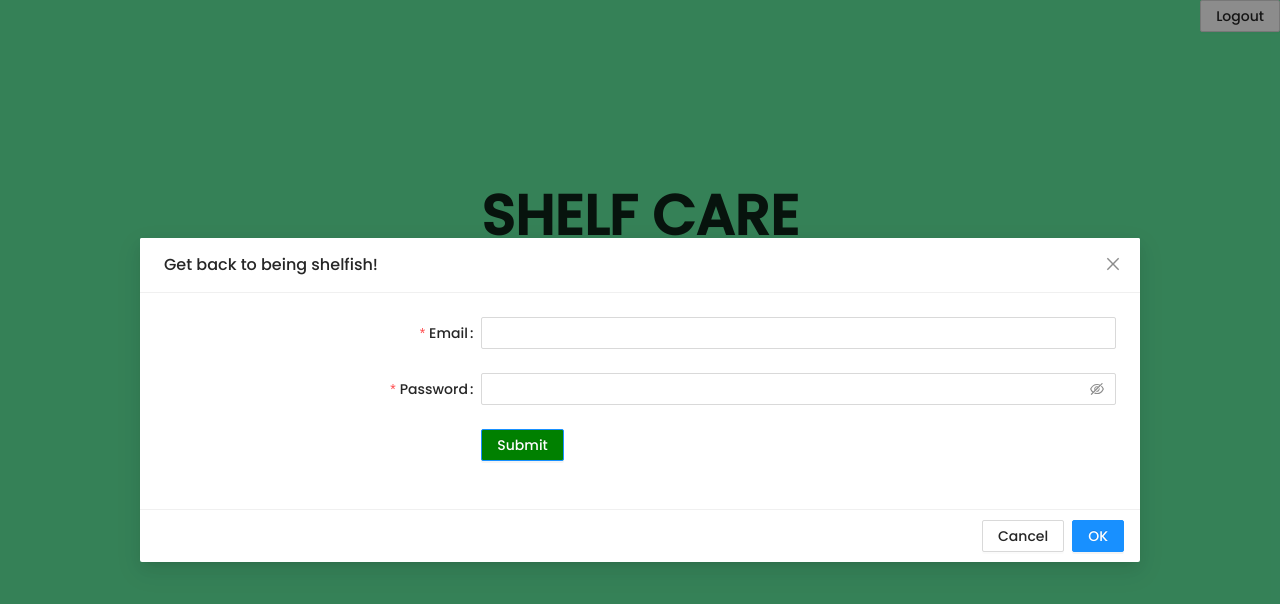
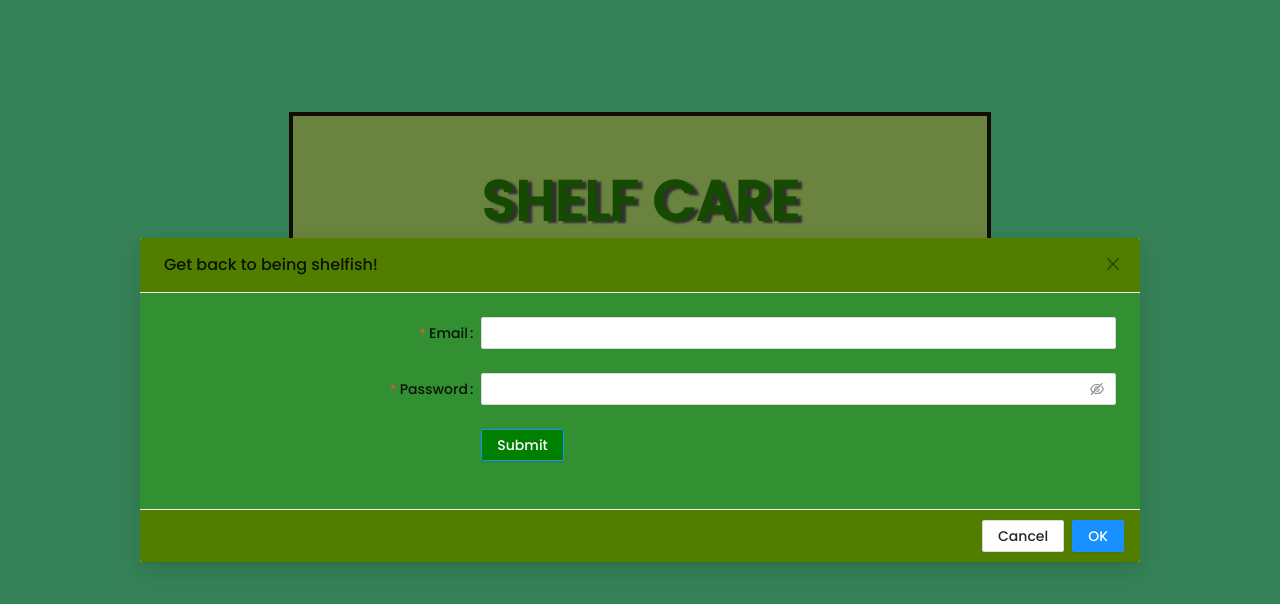
Before and after one commit to unanswerable-hog-splatch/plant-app, a React (Create React App) app: page / in a window 1280 px wide. Both pictures are taken after a click on the button "Login". Shown: the top 604 px of the page. Built offline with nearby package versions, Linux system fonts and the light colour scheme.

Commit message:
some more landing page css

```diff
--- a/src/App.js
+++ b/src/App.js
@@ -6,7 +6,7 @@ import {
 } from '@apollo/client';
 import { setContext } from '@apollo/client/link/context';
 import { BrowserRouter as Router, Routes, Route } from 'react-router-dom';
-import Home from './pages/Home';
+import Home from './pages/home/Home';
 import Profile from './pages/Profile';
 import NavBar from './components/nav/Navbar'
 
--- a/src/components/nav/LoginForm.js
+++ b/src/components/nav/LoginForm.js
@@ -4,7 +4,6 @@ import { Form, Input, Button, Checkbox } from 'antd';
 import Auth from '../../utils/auth';
 import { LOGIN_GARDENER } from '../../utils/mutations';
 // export default function SignupForm() {
-
 const LoginForm = () => {
 
     const onFinishFailed = (errorInfo) => {
--- a/src/components/nav/Navbar.js
+++ b/src/components/nav/Navbar.js
@@ -13,22 +13,16 @@ export default function NavBar() {
     const [visible, setVisible] = useState(false);
     return (
         <div className="main-nav">
-            <>
-                {/* <Button className="nav-buttons" type="primary" onClick={() => setVisible(true)}>
-                    Get Gardening!
-                </Button>
-                <Modal
-                    title="Sign up to start your shelf!"
-                    centered
-                    visible={visible}
-                    onOk={() => setVisible(false)}
-                    onCancel={() => setVisible(false)}
-                    width={1000}
-                >
-                    < SignupForm />
-                </Modal> */}
-                <Button onClick={Auth.logout}>Logout</Button>
-            </>
+            {Auth.isLoggedIn() ?
+                <>
+                    <Button onClick={Auth.logout}>Logout</Button>
+                </>
+                : (
+                    <>
+                    {/* WHAT TO PUT IN NAV BAR WHEN LOGGED OUT */}
+                    </>
+                )
+            }
         </div>
     )
 }
--- a/src/pages/LoginFormButton.js
+++ /dev/null
@@ -1,25 +0,0 @@
-import React from 'react'
-import LoginForm from '../components/nav/LoginForm'
-import { Modal, Button } from 'antd';
-import { useState } from 'react';
-
-export default function LoginFormButton() {
-    const [visible, setVisible] = useState(false);
-    return (
-        <div>
-            <Button className="login-btn" type="primary" onClick={() => setVisible(true)}>
-                Login
-            </Button>
-            <Modal
-                title="Get back to being shelfish!"
-                centered
-                visible={visible}
-                onOk={() => setVisible(false)}
-                onCancel={() => setVisible(false)}
-                width={1000}
-            >
-                < LoginForm />
-            </Modal>
-        </div>
-    )
-}
--- a/src/pages/home.css
+++ /dev/null
@@ -1,35 +0,0 @@
-body {
-    background-color: rgb(97, 235, 159);
-    font-family: 'Poppins', sans-serif;
-}
-
-.landing-screen {
-    display: flex;
-    justify-content: space-around;
-    text-align: center;
-    height: 100%;
-}
-
-.landing-title {
-    margin-top: 10em;
-}
-
-.app-title {
-    font-size: 400%;
-    font-weight: bold;
-}
-
-.landing-buttons {
-    display: flex;
-}
-
-.login-btn {
-    margin-right: 2em;
-    width: 10em;
-    background-color: green;
-}
-.sign-in-btn {
-    margin-left: 2em;
-    width: 10em;
-    background-color: green;
-}
--- a/src/pages/Home.js
+++ b/src/pages/home/Home.js
@@ -1,15 +1,14 @@
 import { Link } from 'react-router-dom';
 
-import Auth from '../utils/auth';
+import Auth from '../../utils/auth';
 
-import Calendar from '../components/calendar/Calendar';
+import Calendar from '../../components/calendar/Calendar';
 
 import { Modal, Button } from 'antd';
 import { useState } from 'react';
 import 'antd/dist/antd.css';
-import AddPlantForm from '../components/addPlant/AddPlantForm';
-import SignupForm from '../components/nav/SignupForm'
-import LoginForm from '../components/nav/LoginForm'
+import AddPlantForm from '../../components/addPlant/AddPlantForm';
+
 import LoginFormButton from './LoginFormButton'
 import './home.css'
 import SignupFormButton from './SignupFormButton';
@@ -28,8 +27,9 @@ export default function Home() {
       {/* If user is logged in, the calendar is displayed. If not, Login and Sign Up buttons are displayed */}
       {Auth.isLoggedIn() ?
         <>
+        <div className="home-screen">
           <Calendar />
-          <Button type="primary" onClick={() => setAddPlantVisible(true)}>
+          <Button className="adopt-btn" type="primary" onClick={() => setAddPlantVisible(true)}>
             Add Plant Child
           </Button>
           <Modal
@@ -41,7 +41,7 @@ export default function Home() {
             width={1000}>
             <AddPlantForm />
           </Modal>
-
+        </div>
         </>
         : (
           <>
--- a/src/pages/SignupFormButton.js
+++ b/src/pages/home/LoginFormButton.js
@@ -1,24 +1,28 @@
 import React from 'react'
-import SignupForm from '../components/nav/SignupForm'
+import LoginForm from '../../components/nav/LoginForm'
 import { Modal, Button } from 'antd';
 import { useState } from 'react';
+import './home.css'
 
-export default function SignupFormButton() {
+export default function LoginFormButton() {
     const [visible, setVisible] = useState(false);
     return (
         <div>
-            <Button className="sign-in-btn" type="primary" onClick={() => setVisible(true)}>
-                Get Gardening!
+            <Button className="login-btn" type="primary" onClick={() => setVisible(true)}>
+                Login
             </Button>
             <Modal
-                title="Sign up to start your shelf!"
+                bodyStyle={{
+                    backgroundColor: 'rgb(50, 143, 50)'
+                }}
+                title="Get back to being shelfish!"
                 centered
                 visible={visible}
                 onOk={() => setVisible(false)}
                 onCancel={() => setVisible(false)}
                 width={1000}
             >
-                < SignupForm />
+                < LoginForm />
             </Modal>
         </div>
     )
--- /dev/null
+++ b/src/pages/home/SignupFormButton.js
@@ -0,0 +1,30 @@
+import React from 'react'
+import SignupForm from '../../components/nav/SignupForm'
+import { Modal, Button } from 'antd';
+import { useState } from 'react';
+import './home.css'
+
+export default function SignupFormButton() {
+    const [visible, setVisible] = useState(false);
+    return (
+        <div>
+            <Button className="sign-in-btn" type="primary" onClick={() => setVisible(true)}>
+                Get Gardening!
+            </Button>
+            <Modal
+                bodyStyle={{
+                    backgroundColor: 'rgb(50, 143, 50)'
+                }}
+                className='signup-modal modal'
+                title="Sign up to start your shelf!"
+                centered
+                visible={visible}
+                onOk={() => setVisible(false)}
+                onCancel={() => setVisible(false)}
+                width={1000}
+            >
+                < SignupForm />
+            </Modal>
+        </div>
+    )
+}
--- /dev/null
+++ b/src/pages/home/home.css
@@ -0,0 +1,86 @@
+body {
+    background-color: rgb(97, 235, 159);
+    font-family: 'Poppins', sans-serif;
+}
+
+.landing-screen {
+    display: flex;
+    justify-content: space-around;
+    text-align: center;
+    height: 100%;
+}
+
+.landing-title {
+    margin-top: 8em;
+    border: solid .3em rgb(39, 22, 8);
+    padding-bottom: 7em;
+    padding-left: 11em;
+    padding-right: 11em;
+    padding-top: 3em;
+    background-color: rgb(193, 241, 115);
+}
+
+.app-title {
+    font-size: 400%;
+    font-weight: bold;
+    color: rgb(39, 136, 0);
+    text-shadow: .08em .03em .04em #585858;
+}
+
+.landing-buttons {
+    display: flex;
+}
+
+.login-btn {
+    margin-right: 2em;
+    width: 10em;
+    height: 3em;
+    font-size: 115%;
+    background: linear-gradient( 0.25turn, rgb(196, 137, 28), rgb(117, 80, 11), rgb(196, 137, 28));
+    color: rgb(255, 255, 255);
+    border: .1em solid rgb(82, 45, 15);
+    border-radius: .25em;
+}
+.sign-in-btn {
+    margin-left: 2em;
+    width: 10em;
+    height: 3em;
+    font-size: 115%;
+    background: linear-gradient( 0.25turn, rgb(196, 137, 28), rgb(117, 80, 11), rgb(196, 137, 28));
+    color: rgb(255, 255, 255);
+    border: .1em solid rgb(82, 45, 15);
+    border-radius: .25em;
+}
+
+.login-btn:hover {
+    background: linear-gradient(0.25turn, green, rgb(133, 201, 25), green);
+    border: .1em solid rgb(196, 183, 0);
+}
+.sign-in-btn:hover {
+    background: linear-gradient(0.25turn, green, rgb(133, 201, 25), green);
+    border: .1em solid rgb(196, 183, 0);
+}
+
+.ant-modal-footer {
+    background-color: rgb(82, 126, 0);
+}
+.ant-modal-header {
+    background-color: rgb(82, 126, 0);
+}
+
+.adopt-btn {
+    width: 15em;
+    height: 2.5em;
+    font-size: 200%;
+    background: linear-gradient( 0.25turn, rgb(196, 137, 28), rgb(117, 80, 11), rgb(196, 137, 28));
+    color: rgb(255, 255, 255);
+    margin-top: .5em;
+    margin-bottom: 2em;
+    border: .1em solid rgb(230, 226, 0);
+    border-radius: .25em;
+}
+
+.adopt-btn:hover {
+    background: linear-gradient(0.25turn, green, rgb(124, 182, 31), green);
+    border: .1em solid rgb(255, 234, 45);
+}
```
